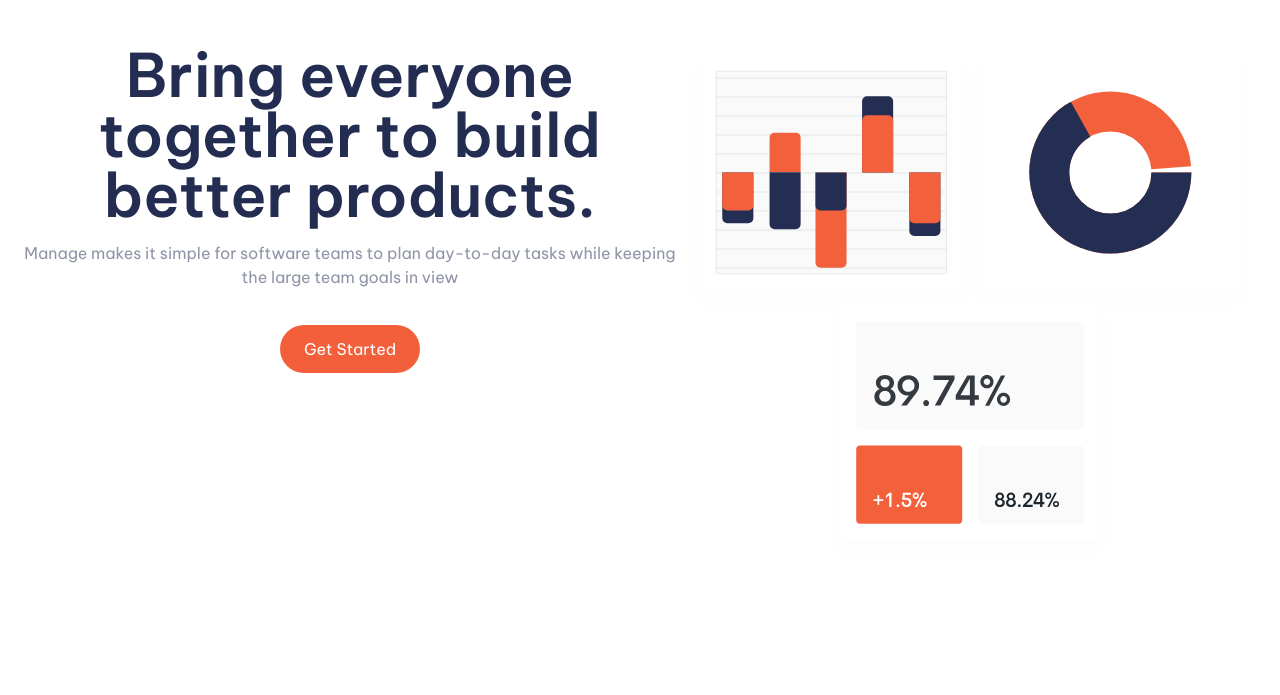
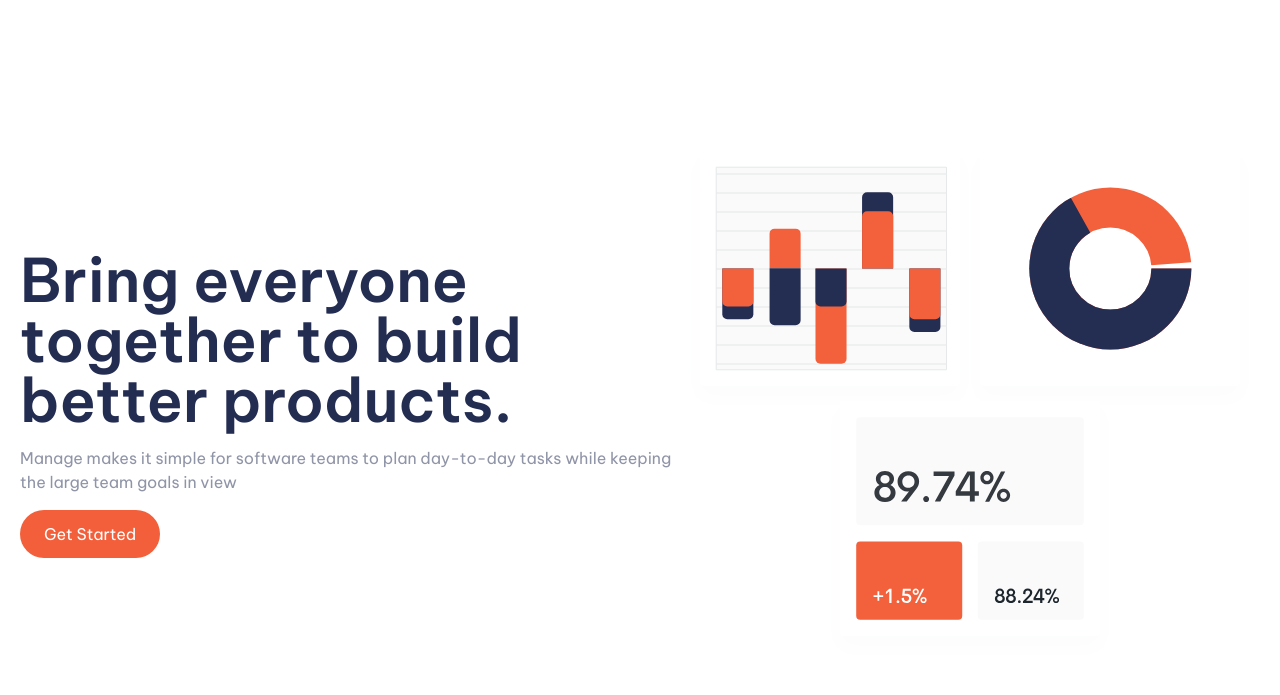
Before and after one commit to Franco-luque/Segundo-examen, a website: page public/index.html in a window 1280 px wide. Shown: the part 99-794 px from the top of the page. Drawn offline with Linux system fonts and the light colour scheme.

Commit message:
sección inicio responsive

```diff
--- a/public/index.html
+++ b/public/index.html
@@ -123,10 +123,10 @@
         </div>
       </nav>
     </header>
-    <main>
+    <main class="md:pt-24">
       <!-- Sección Inicio-->
       <section
-        class="flex flex-col lg:flex lg:flex-row-reverse max-w-7xl mx-auto px-8 sm:px-6 lg:px-5"
+        class="flex flex-col lg:flex lg:flex-row-reverse lg:items-center max-w-7xl mx-auto px-8 sm:px-6 lg:px-5"
       >
         <img
           src="./assets/illustration-intro.svg"
@@ -134,18 +134,18 @@
           class="mx-auto"
         />
 
-        <div class="flex flex-col items-center gap-4">
+        <div class="flex flex-col items-center lg:items-start gap-4">
           <h2
-            class="text-4xl text-center text-darkBlue-600 font-bold md:text-6xl"
+            class="text-4xl text-center lg:text-start text-darkBlue-600 font-bold md:text-6xl"
           >
             Bring everyone together to build better products.
           </h2>
-          <p class="text-darkGrayBlue text-center">
+          <p class="text-darkGrayBlue text-center lg:text-start">
             Manage makes it simple for software teams to plan day-to-day tasks
             while keeping the large team goals in view
           </p>
           <button
-            class="bg-sparkRed-600 rounded-full text-white px-6 py-3 mt-5"
+            class="bg-sparkRed-600 rounded-full text-white px-6 py-3 mt-5 lg:m-0"
           >
             Get Started
           </button>
@@ -345,7 +345,7 @@
     <footer
       class="bg-darkBlue-900 max-w-7xl px-6 lg:px-5 py-10 flex flex-col gap-10 justify-items-center"
     >
-      <form class="flex gap-4 justify-center">
+      <form class="flex gap-1 sm:gap-4 justify-center">
         <input
           type="text"
           placeholder="Updates in your inbox..."
```
Also changed, not shown: public/styles.css.
